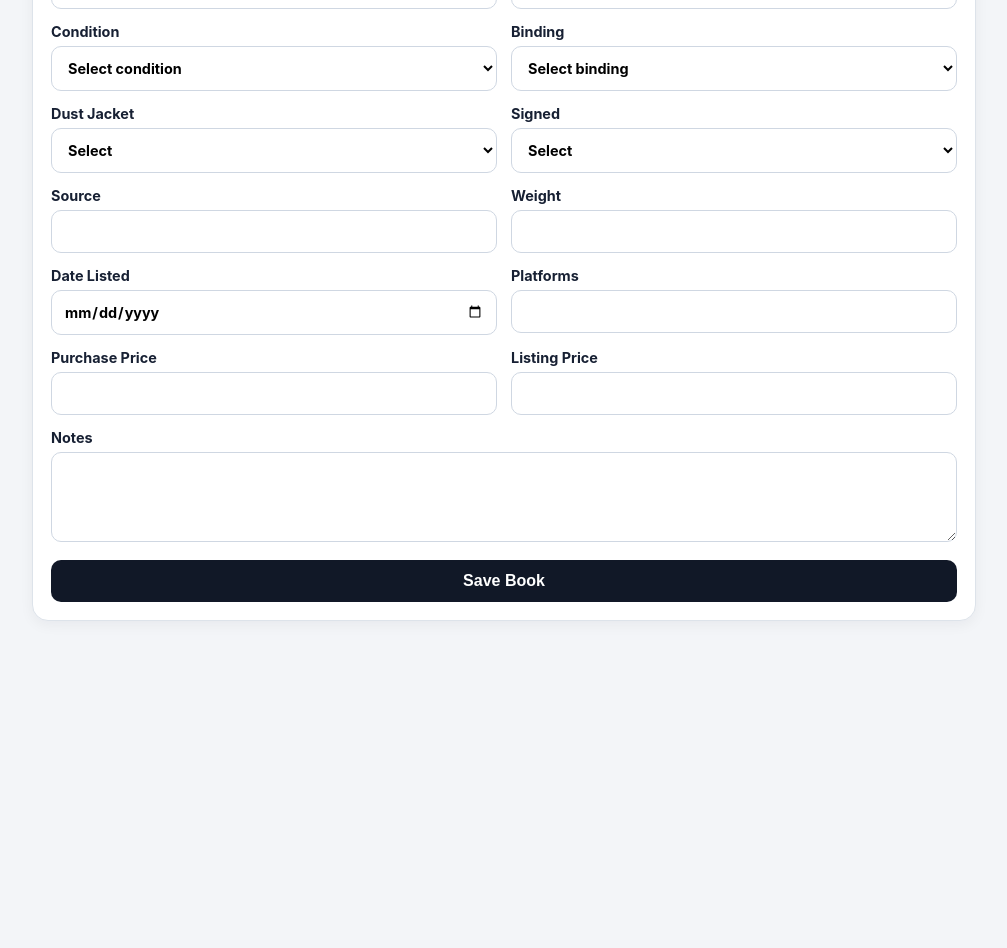
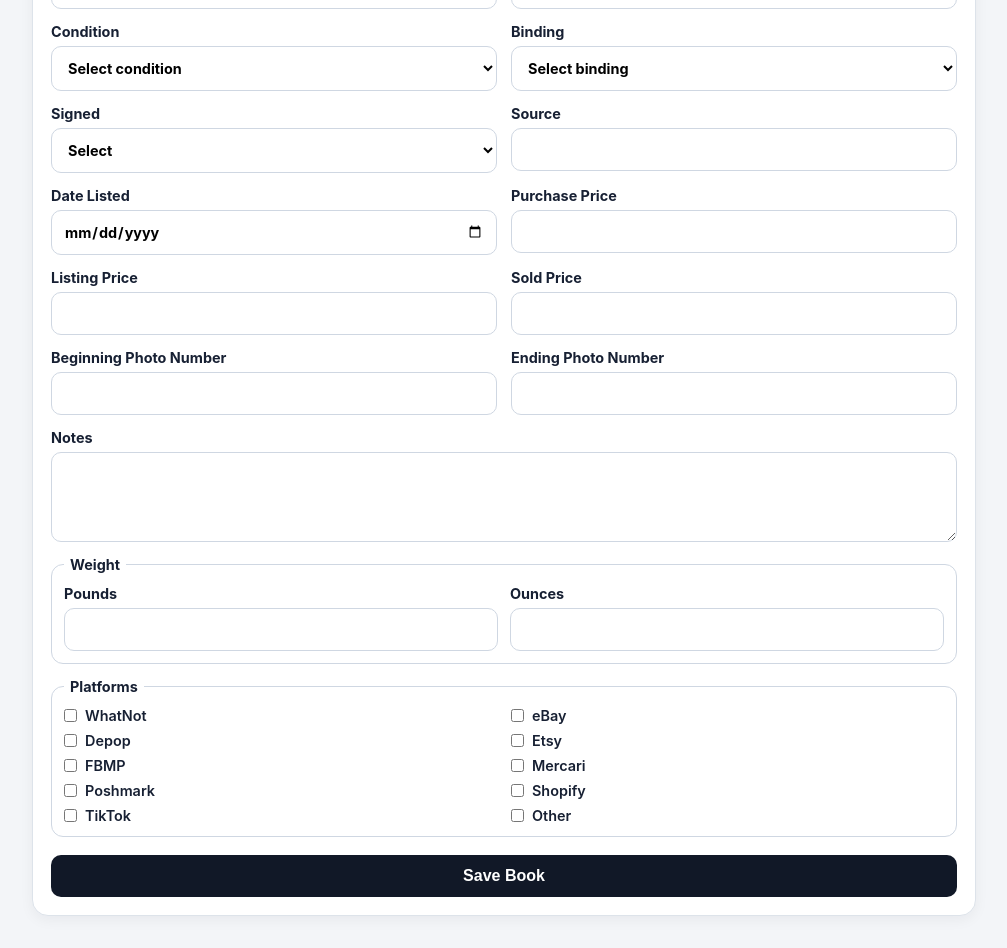
Before and after one commit to vabulousbooks/vabulous-inventory, a React (Vite) app: page / in a window 1280 px wide. Shown: the part 640-1588 px from the top of the page, without its empty margins (136-1143 px from the left). Before the commit the page ends 1293 px from the top, so only its background shows below. Built offline with nearby package versions, Linux system fonts and the light colour scheme.

Commit message:
Add files via upload

```diff
--- a/src/main.jsx
+++ b/src/main.jsx
@@ -4,15 +4,17 @@ import './styles.css';
 
 const STORAGE_KEY = 'vabulous_inventory_books_v1';
 const QUEUE_KEY = 'vabulous_inventory_queue_v1';
+const PLATFORM_OPTIONS = ['WhatNot', 'eBay', 'Depop', 'Etsy', 'FBMP', 'Mercari', 'Poshmark', 'Shopify', 'TikTok', 'Other'];
 
 const fields = [
   ['isbn', 'ISBN'], ['location', 'Location'], ['title', 'Title'], ['author', 'Author'],
   ['publisher', 'Publisher'], ['year', 'Year'], ['edition', 'Edition'],
-  ['condition', 'Condition'], ['binding', 'Binding'], ['dustJacket', 'Dust Jacket'],
-  ['signed', 'Signed'], ['source', 'Source'], ['weight', 'Weight'],
-  ['dateListed', 'Date Listed'], ['platforms', 'Platforms'],
+  ['condition', 'Condition'], ['binding', 'Binding'],
+  ['signed', 'Signed'], ['source', 'Source'],
+  ['dateListed', 'Date Listed'],
   ['purchasePrice', 'Purchase Price'], ['listingPrice', 'Listing Price'],
-  ['notes', 'Notes']
+  ['soldPrice', 'Sold Price'], ['photoStart', 'Beginning Photo Number'],
+  ['photoEnd', 'Ending Photo Number'], ['notes', 'Notes']
 ];
 
 function load(key, fallback) {
@@ -27,14 +29,20 @@ function nextSku(books) {
   const count = books.filter(b => b.sku?.startsWith(prefix)).length + 1;
   return `${prefix}${String(count).padStart(3,'0')}`;
 }
-function money(v){ return v ? `$${Number(v).toFixed(2)}` : ''; }
+function money(v){ return v !== '' && v != null ? `$${Number(v).toFixed(2)}` : ''; }
+function formatWeight(book){
+  const pounds = Number(book.weightPounds || 0);
+  const ounces = Number(book.weightOunces || 0);
+  if(!pounds && !ounces) return '';
+  return `${pounds ? `${pounds} lb${pounds === 1 ? '' : 's'}` : ''}${pounds && ounces ? ' ' : ''}${ounces ? `${ounces} oz` : ''}`;
+}
 
 function App() {
   const [books, setBooks] = useState(() => load(STORAGE_KEY, []));
   const [queue, setQueue] = useState(() => load(QUEUE_KEY, []));
   const [tab, setTab] = useState('add');
   const [query, setQuery] = useState('');
-  const [form, setForm] = useState({ dustJacket:'', signed:'', condition:'', binding:'' });
+  const [form, setForm] = useState({ signed:'', condition:'', binding:'', platforms:[], weightPounds:'', weightOunces:'' });
   const sku = useMemo(() => nextSku(books), [books]);
 
   const update = (k,v) => setForm(f => ({...f,[k]:v}));
@@ -46,15 +54,15 @@ function App() {
     const nextQueue = [...queue, book].slice(-6);
     setBooks(nextBooks); setQueue(nextQueue);
     save(STORAGE_KEY,nextBooks); save(QUEUE_KEY,nextQueue);
-    setForm({ dustJacket:'', signed:'', condition:'', binding:'' });
+    setForm({ signed:'', condition:'', binding:'', platforms:[], weightPounds:'', weightOunces:'' });
     if(nextQueue.length === 6) setTab('print');
     else alert(`${book.sku} saved. Print queue: ${nextQueue.length} of 6.`);
   }
   function clearQueue(){ setQueue([]); save(QUEUE_KEY,[]); }
   function printSheet(){ window.print(); }
   function exportCsv(){
-    const headers = ['TIMESTAMP','SKU','ISBN','LOCATION','TITLE','AUTHOR','PUBLISHER','YEAR','EDITION','CONDITION','BINDING','DUST JACKET','SIGNED','SOURCE','WEIGHT','DATE LISTED','PLATFORMS','PURCHASE PRICE','LISTING PRICE','SOLD PRICE','DATE SOLD','PROFIT','DAYS TO SELL','NOTES'];
-    const rows = books.map(b => [b.timestamp,b.sku,b.isbn,b.location,b.title,b.author,b.publisher,b.year,b.edition,b.condition,b.binding,b.dustJacket,b.signed,b.source,b.weight,b.dateListed,b.platforms,b.purchasePrice,b.listingPrice,'','','','','',b.notes]);
+    const headers = ['TIMESTAMP','SKU','ISBN','LOCATION','TITLE','AUTHOR','PUBLISHER','YEAR','EDITION','CONDITION','BINDING','SIGNED','SOURCE','WEIGHT','DATE LISTED','PLATFORMS','PURCHASE PRICE','LISTING PRICE','SOLD PRICE','BEGINNING PHOTO NUMBER','ENDING PHOTO NUMBER','DATE SOLD','PROFIT','DAYS TO SELL','NOTES'];
+    const rows = books.map(b => [b.timestamp,b.sku,b.isbn,b.location,b.title,b.author,b.publisher,b.year,b.edition,b.condition,b.binding,b.signed,b.source,formatWeight(b),b.dateListed,(b.platforms||[]).join('; '),b.purchasePrice,b.listingPrice,b.soldPrice,b.photoStart,b.photoEnd,'','','','',b.notes]);
     const esc = v => `"${String(v ?? '').replaceAll('"','""')}"`;
     const csv = [headers,...rows].map(r=>r.map(esc).join(',')).join('\n');
     const blob = new Blob([csv],{type:'text/csv'}); const url=URL.createObjectURL(blob);
@@ -75,7 +83,7 @@ function App() {
       <form className="card form" onSubmit={submit}>
         <div className="grid">
           {fields.map(([k,label]) => k==='notes' ? <label className="wide" key={k}>{label}<textarea value={form[k]||''} onChange={e=>update(k,e.target.value)} /></label> :
-            ['dustJacket','signed'].includes(k) ? <label key={k}>{label}<select value={form[k]||''} onChange={e=>update(k,e.target.value)}><option value="">Select</option><option>Yes</option><option>No</option></select></label> :
+            k==='signed' ? <label key={k}>{label}<select value={form[k]||''} onChange={e=>update(k,e.target.value)}><option value="">Select</option><option>Yes</option><option>No</option></select></label> :
             k==='condition' ? <label key={k}>{label}<select value={form[k]||''} onChange={e=>update(k,e.target.value)}>
               <option value="">Select condition</option>
               <option>New</option><option>As New</option><option>Fine</option><option>Near Fine</option>
@@ -87,7 +95,26 @@ function App() {
               <option>Leather</option><option>Bonded Leather</option><option>Cloth</option><option>Boards</option>
               <option>Spiral Bound</option><option>Stapled Wraps</option><option>Pamphlet</option><option>Other</option>
             </select></label> :
-            <label className={['title','author','publisher'].includes(k)?'wide':''} key={k}>{label}{k==='title' && ' *'}<input type={['purchasePrice','listingPrice'].includes(k)?'number':k==='dateListed'?'date':'text'} step="0.01" value={form[k]||''} onChange={e=>update(k,e.target.value)} /></label>)}
+            <label className={['title','author','publisher'].includes(k)?'wide':''} key={k}>{label}{k==='title' && ' *'}<input type={['purchasePrice','listingPrice','soldPrice','photoStart','photoEnd'].includes(k)?'number':k==='dateListed'?'date':'text'} step={['purchasePrice','listingPrice','soldPrice'].includes(k)?'0.01':'1'} value={form[k]||''} onChange={e=>update(k,e.target.value)} /></label>)}
+          <fieldset className="wide compact-fieldset">
+            <legend>Weight</legend>
+            <div className="weight-grid">
+              <label>Pounds<input type="number" min="0" step="1" value={form.weightPounds||''} onChange={e=>update('weightPounds',e.target.value)} /></label>
+              <label>Ounces<input type="number" min="0" max="15" step="1" value={form.weightOunces||''} onChange={e=>update('weightOunces',e.target.value)} /></label>
+            </div>
+          </fieldset>
+          <fieldset className="wide compact-fieldset">
+            <legend>Platforms</legend>
+            <div className="platform-checklist">
+              {PLATFORM_OPTIONS.map(platform => <label className="check-option" key={platform}>
+                <input type="checkbox" checked={(form.platforms||[]).includes(platform)} onChange={e=>{
+                  const current=form.platforms||[];
+                  update('platforms', e.target.checked ? [...current,platform] : current.filter(p=>p!==platform));
+                }} />
+                <span>{platform}</span>
+              </label>)}
+            </div>
+          </fieldset>
         </div>
         <button className="primary" type="submit">Save Book</button>
       </form>
@@ -101,9 +128,18 @@ function App() {
     {tab==='print' && <main>
       <section className="card print-controls"><div><h2>{queue.length === 6 ? 'Sheet ready' : `${queue.length} of 6 cards ready`}</h2><p>Print at 100% scale with margins and headers/footers turned off.</p></div><div><button onClick={printSheet} disabled={!queue.length}>Print Sheet</button><button className="secondary" onClick={clearQueue} disabled={!queue.length}>Clear Queue</button></div></section>
       <section className="print-sheet">{[0,1,2,3,4,5].map(i=>{const b=queue[i];return <div className="inventory-card" key={i}>{b?<>
-        <div className="card-head"><strong>{b.sku}</strong><span>{b.weight||''}</span></div>
+        <div className="card-head"><strong>{b.sku}</strong><span>{formatWeight(b)}</span></div>
         <h3>{b.title}</h3><div className="author">{b.author}</div>
-        <dl><div><dt>Publisher</dt><dd>{b.publisher}</dd></div><div><dt>Year / Edition</dt><dd>{[b.year,b.edition].filter(Boolean).join(' · ')}</dd></div><div><dt>Binding / Condition</dt><dd>{[b.binding,b.condition].filter(Boolean).join(' — ')}</dd></div><div><dt>ISBN</dt><dd>{b.isbn}</dd></div><div><dt>Location</dt><dd>{b.location}</dd></div><div><dt>Purchase / List</dt><dd>{money(b.purchasePrice)} {b.purchasePrice&&b.listingPrice?' / ':''}{money(b.listingPrice)}</dd></div></dl>
+        <dl>
+          <div><dt>Publisher</dt><dd>{b.publisher}</dd></div>
+          <div><dt>Year / Edition</dt><dd>{[b.year,b.edition].filter(Boolean).join(' · ')}</dd></div>
+          <div><dt>Binding/Condition</dt><dd>{[b.binding,b.condition].filter(Boolean).join(' — ')}</dd></div>
+          <div><dt>ISBN</dt><dd>{b.isbn}</dd></div>
+          <div><dt>Location</dt><dd>{b.location}</dd></div>
+          <div><dt>Purchase / List</dt><dd>{money(b.purchasePrice)} {b.purchasePrice&&b.listingPrice?' / ':''}{money(b.listingPrice)}</dd></div>
+          <div><dt>Sold Price</dt><dd>{money(b.soldPrice)}</dd></div>
+          <div><dt>Photo Numbers</dt><dd>{[b.photoStart,b.photoEnd].filter(v=>v!==''&&v!=null).join('–')}</dd></div>
+        </dl>
         {b.notes && <p className="notes">{b.notes}</p>}
       </>:<span className="blank">Blank card</span>}</div>})}</section>
     </main>}
```
Also changed, not shown: src/styles.css.
